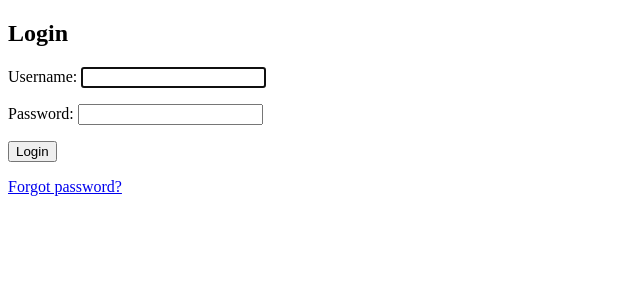
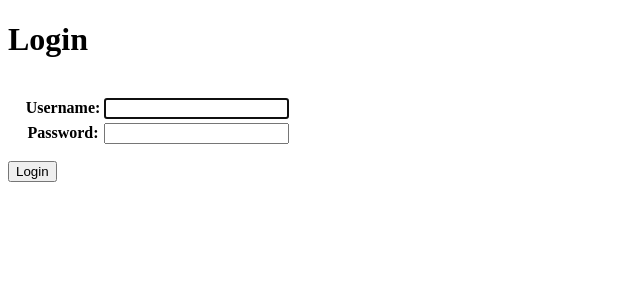
Before and after one commit to Jakarin-Jojo/ku-polls, a Django app: page /accounts/login/ in a window 1280 px wide. Shown: the top 300 px of the page, without its empty margins (0-640 px from the left). Run offline with Django 3.2, Linux system fonts and the light colour scheme.

Commit message:
:lipstick:update the login.html UI

```diff
--- a/templates/registration/login.html
+++ b/templates/registration/login.html
@@ -5,18 +5,15 @@
     <title>Login</title>
 </head>
 <body>
-<h2>Login</h2>
-<form method="post">
+<h1>Login</h1>
+<form method="POST">
   {% csrf_token %}
-  {{ form.as_p }}
-  <p>
+  <table style="padding: 2ex;">
+  {{ form.as_table }}
+  </table>
   <button type="submit">Login</button>
-  </p>
-  <input type="hidden" name="next" value="{{next}}"/>
- </form>
-{# If you have written a password_reset template, then add here #}
-<p>
-<a href="{% url 'password_reset' %}">Forgot password?</a>
-</p>
+  <!-- if your app redirects user to login before accessing some pages, then next contains return url -->
+  <input type="hidden" name="next" value="{{next}}" />
+</form>
 </body>
 </html>
```
